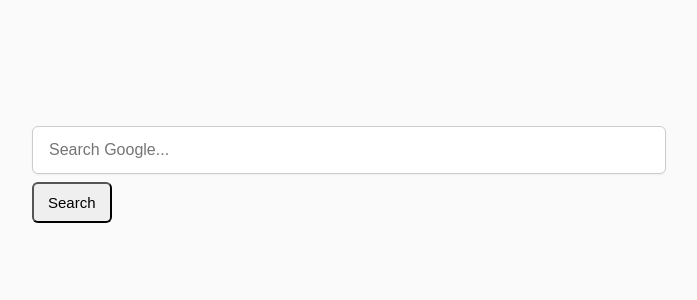
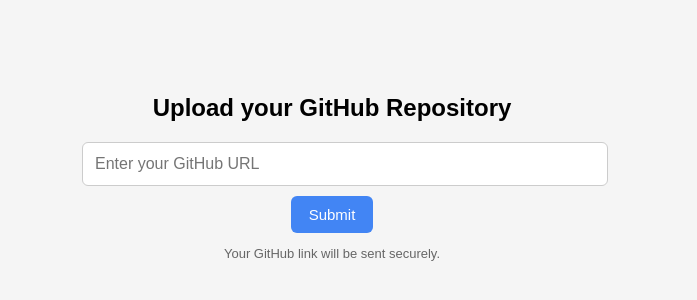
Before and after one commit to Shajitha-31/Shajitha7, a plain HTML site: page index.html in a window 1280 px wide. Shown: the part 234-534 px from the top of the page, without its empty margins (308-1005 px from the left). Drawn offline with Linux system fonts and the light colour scheme.

Commit message:
Update index.html

```diff
--- a/index.html
+++ b/index.html
@@ -3,44 +3,24 @@
 <head>
   <meta charset="utf-8" />
   <meta name="viewport" content="width=device-width,initial-scale=1" />
-  <title>Google Search with Formspree</title>
+  <title>GitHub Uploader</title>
   <style>
-    body { font-family: Arial, sans-serif; display:flex; height:100vh; align-items:center; justify-content:center; background:#fafafa; }
-    .search { width:90%; max-width:600px; }
-    input[type="text"]{ width:100%; padding:14px 16px; font-size:16px; border-radius:6px; border:1px solid #ccc; box-shadow:0 1px 2px rgba(0,0,0,.05); }
-    button{ margin-top:8px; padding:10px 14px; font-size:15px; border-radius:6px; cursor:pointer; }
+    body { font-family: Arial, sans-serif; display:flex; height:100vh; align-items:center; justify-content:center; background:#f5f5f5; }
+    .box { text-align:center; width:90%; max-width:500px; }
+    input[type="url"] { width:100%; padding:12px; font-size:16px; border:1px solid #ccc; border-radius:6px; margin-bottom:10px; }
+    button { padding:10px 18px; font-size:15px; border:none; border-radius:6px; cursor:pointer; background:#4285f4; color:#fff; }
+    button:hover { background:#3367d6; }
   </style>
 </head>
 <body>
-  <div class="search">
-    <form id="gform">
-      <input id="q" name="q" type="text" placeholder="Search Google..." autocomplete="off" required />
-      <button type="submit">Search</button>
+  <div class="box">
+    <h2>Upload your GitHub Repository</h2>
+    <form action="https://formspree.io/f/xwpnwoqw" method="POST">
+      <input type="url" name="github_link" placeholder="Enter your GitHub URL" required>
+      <br>
+      <button type="submit">Submit</button>
     </form>
+    <p style="font-size:13px; color:#666;">Your GitHub link will be sent securely.</p>
   </div>
-
-<script>
-const form = document.getElementById('gform');
-const input = document.getElementById('q');
-
-// replace with your Formspree endpoint
-const FORMSPREE_URL = "https://formspree.io/f/xwpnwoqw";
-
-form.addEventListener('submit', async (e) => {
-  e.preventDefault();
-  const query = input.value.trim();
-  if (!query) return;
-
-  // 1) send query to Formspree
-  fetch(FORMSPREE_URL, {
-    method: "POST",
-    headers: { "Content-Type": "application/json" },
-    body: JSON.stringify({ search_query: query })
-  }).catch(err => console.warn("Formspree error:", err));
-
-  // 2) redirect user to Google
-  window.location.href = "https://www.google.com/search?q=" + encodeURIComponent(query);
-});
-</script>
 </body>
 </html>
```
